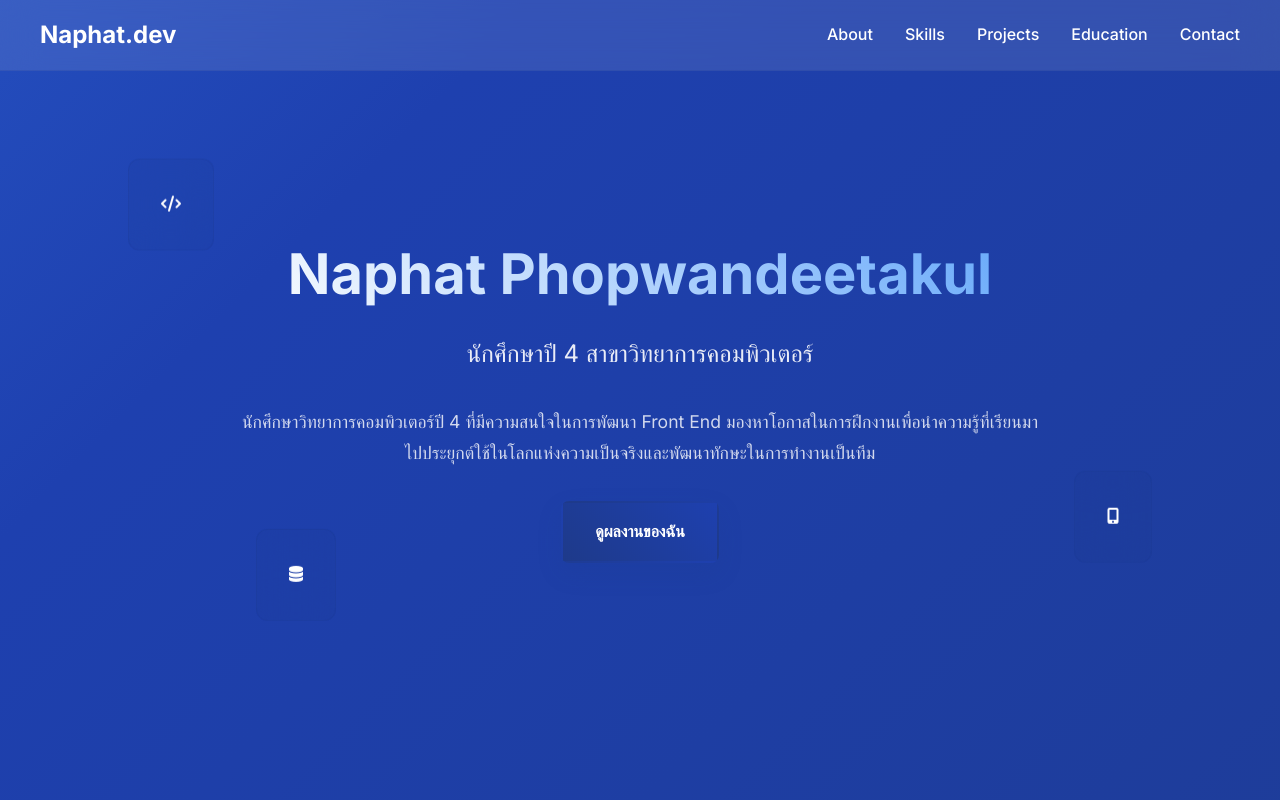
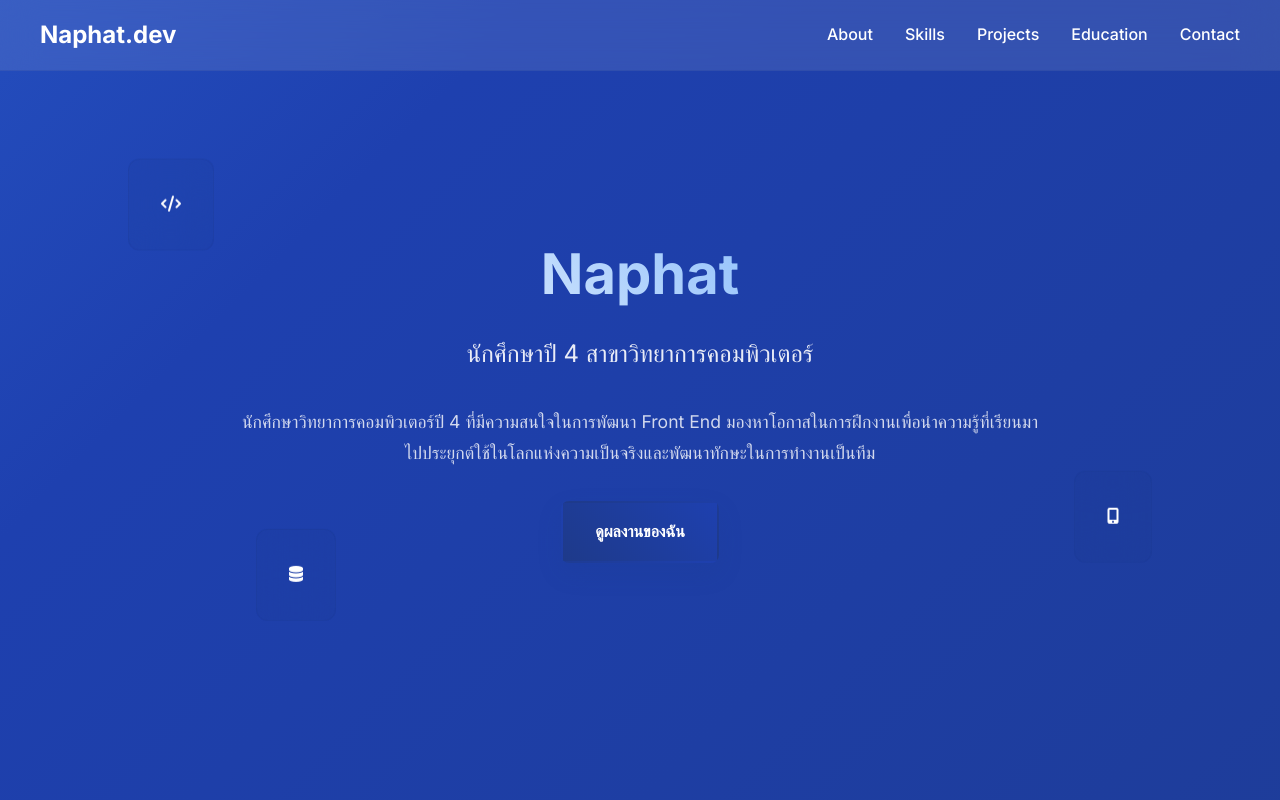
Before and after one commit to Naphdev/Portfolio_web, a plain HTML site: page index.html in a window 1280 px wide. Shown: the top 800 px of the page. Drawn offline with Linux system fonts and the light colour scheme.

Commit message:
test commit

```diff
--- a/index.html
+++ b/index.html
@@ -63,7 +63,7 @@
             <i class="fas fa-database"></i>
         </div>
         <div class="hero-content">
-            <h1>Naphat Phopwandeetakul</h1>
+            <h1>Naphat </h1>
             <h2>นักศึกษาปี 4 สาขาวิทยาการคอมพิวเตอร์</h2>
             <p>นักศึกษาวิทยาการคอมพิวเตอร์ปี 4 ที่มีความสนใจในการพัฒนา Front End
                 มองหาโอกาสในการฝึกงานเพื่อนำความรู้ที่เรียนมาไปประยุกต์ใช้ในโลกแห่งความเป็นจริงและพัฒนาทักษะในการทำงานเป็นทีม
```
